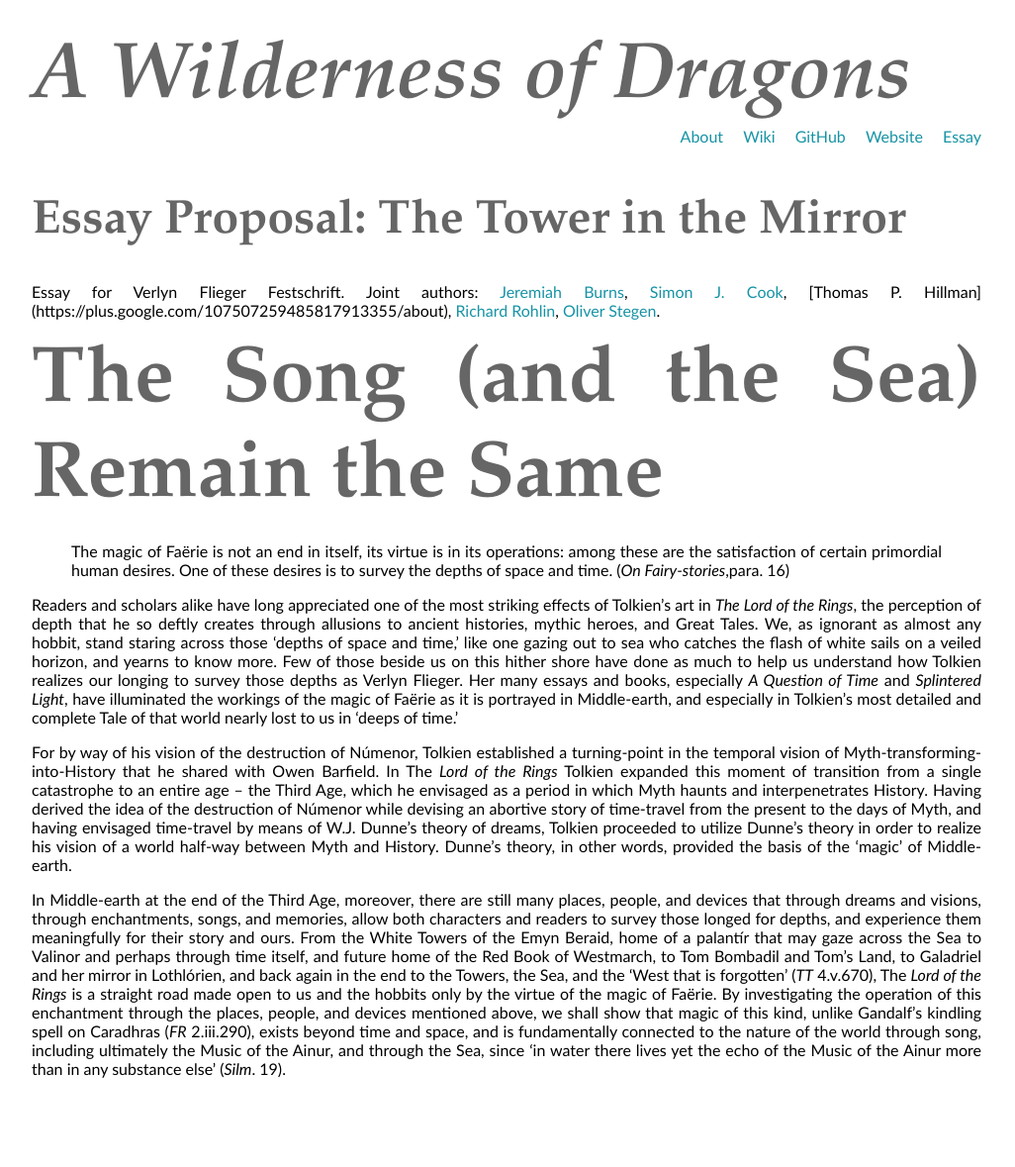
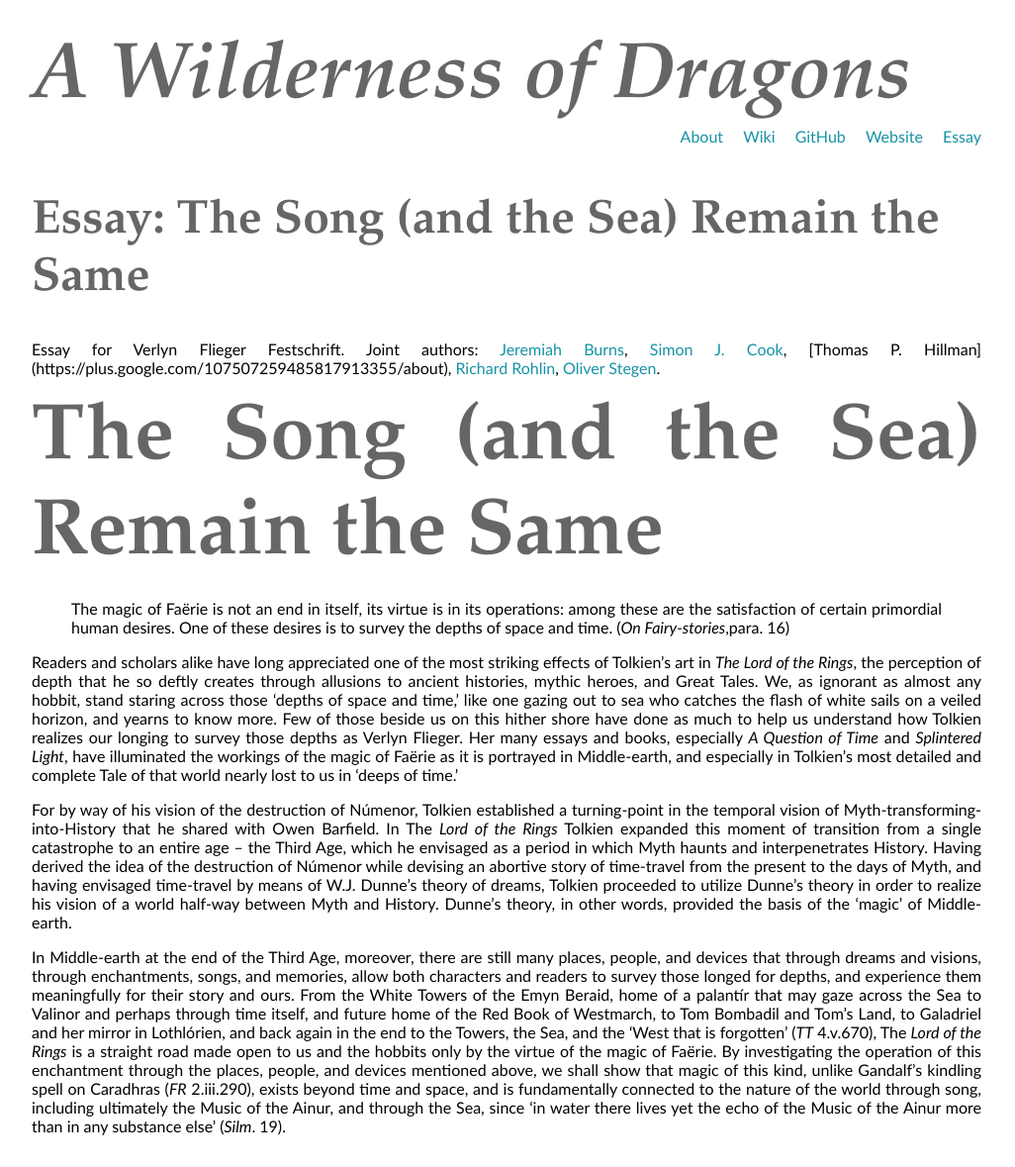
Before and after one commit to uoou/AWildernessOfDragons, a Jekyll site: the page built from essay.md, in a window 1280 px wide. Shown: the whole page at 99% size, without its empty margins (0-1026 px from the left). Built offline with Jekyll 4.4.1, drawn with Linux system fonts in a browser that asks for light colours; Markdown is read by kramdown in place of the engine named in the settings; before the commit the page ends 1121 px from its top, so only the background shows below that.

Commit message:
Update essay.md

```diff
--- a/essay.md
+++ b/essay.md
@@ -1,6 +1,6 @@
 ---
 layout: essay
-title: "Essay Proposal: The Tower in the Mirror"
+title: "Essay: The Song (and the Sea) Remain the Same"
 ---
 Essay for Verlyn Flieger Festschrift. Joint authors: [Jeremiah Burns](https://plus.google.com/+JeremiahBurns/about), [Simon J. Cook](https://plus.google.com/+simoncook/about), [Thomas P. Hillman] (https://plus.google.com/107507259485817913355/about), [Richard Rohlin](https://plus.google.com/+RichardRohlin/about), [Oliver Stegen](https://plus.google.com/+OliverStegen/about).
 
```
